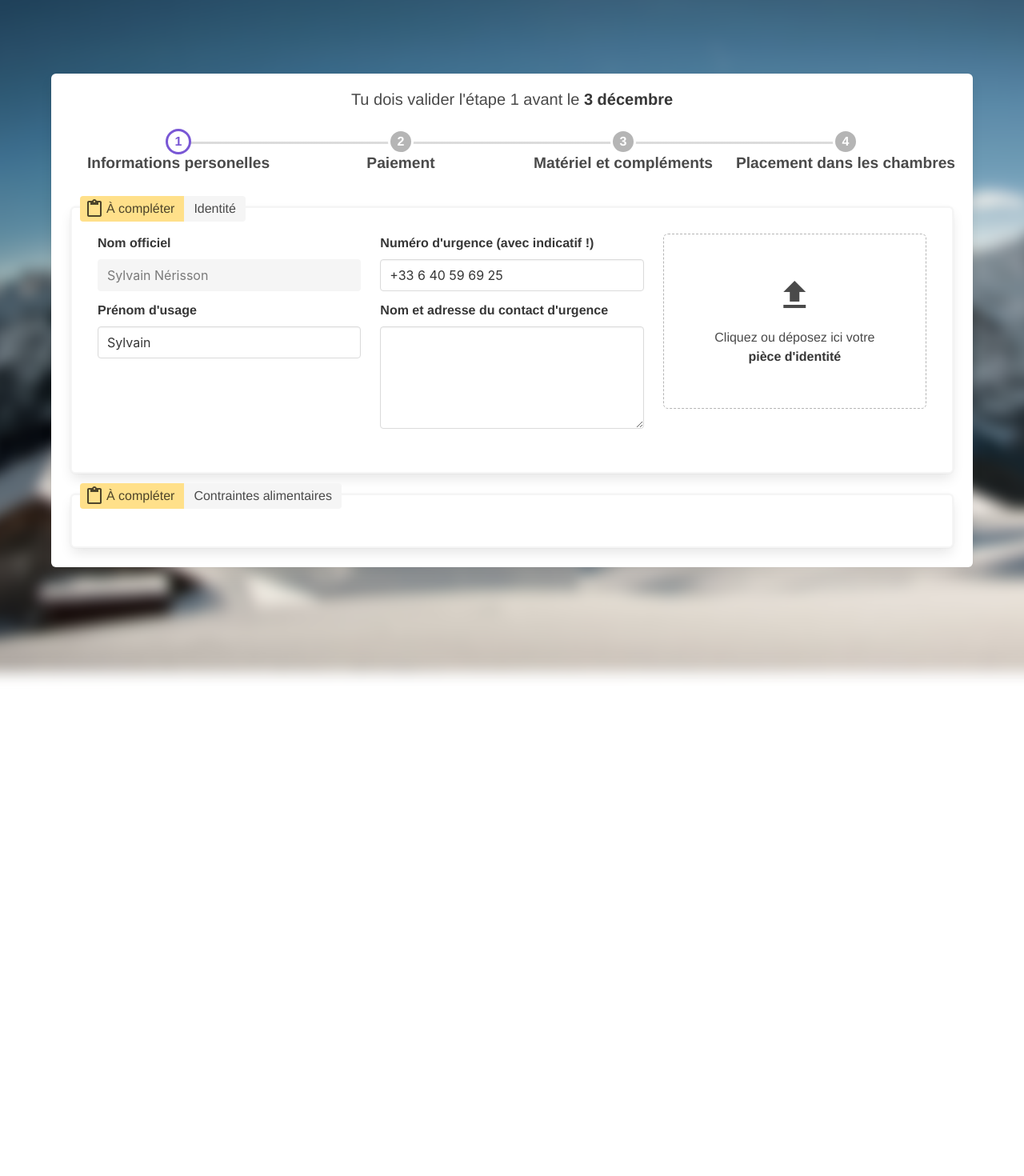
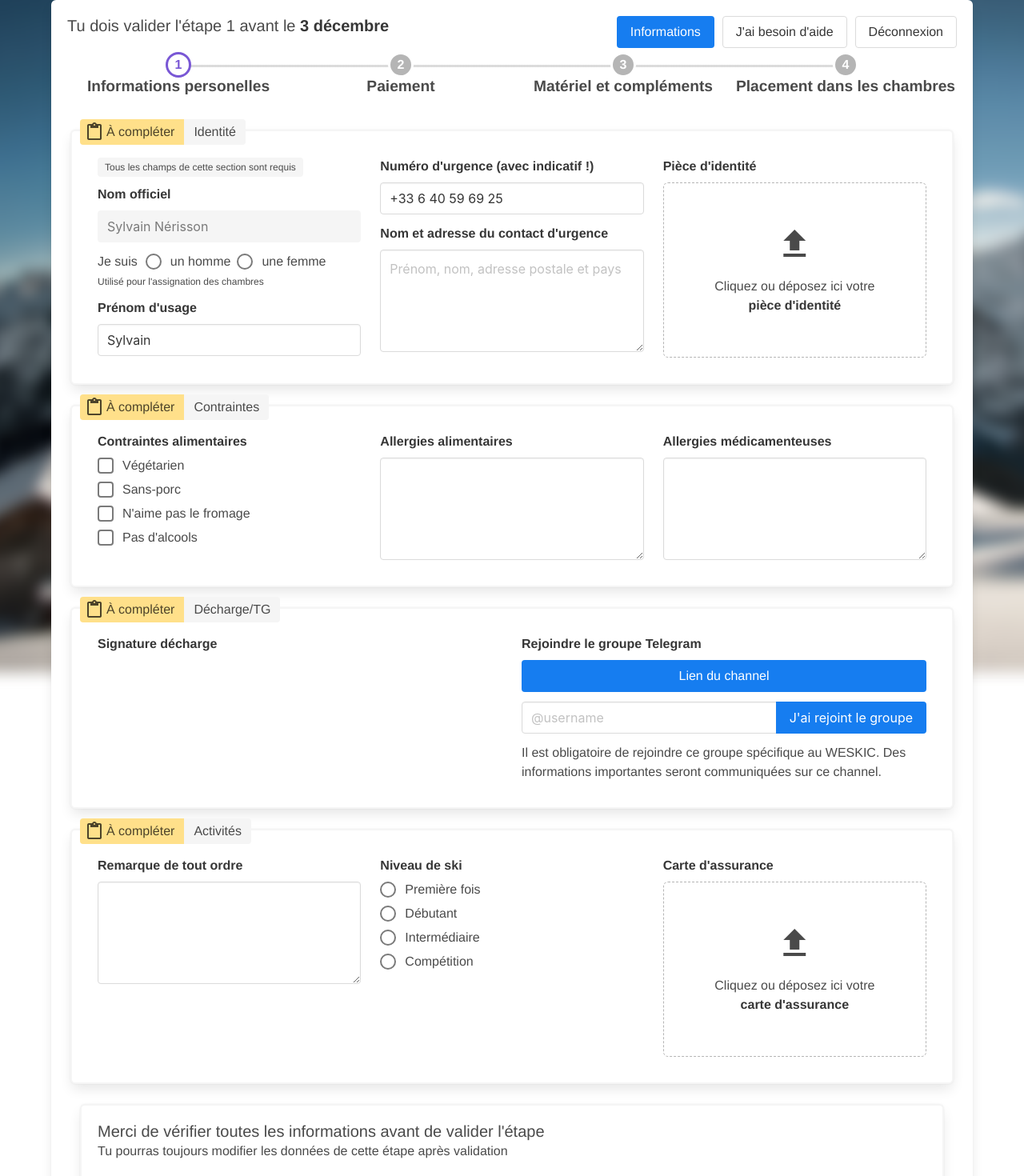
Before and after one commit to Coaching-IC/weskic, a Vue app in the folder weskic-frontend/: page /registration in a window 1280 px wide. Shown: the top 1470 px of the page at 80% size. Before the commit the page ends 800 px from the top, so only its background shows below. Built offline with nearby package versions, Linux system fonts and the light colour scheme; sample sign-in values are in the browser's storage.

Commit message:
Finished static form UI for registration step 1 + help form TODO : dynamic & all server-side

```diff
--- /dev/null
+++ b/weskic-frontend/src/components/HelpView.vue
@@ -0,0 +1,56 @@
+<template>
+  <div id="">
+    <div class="container box">
+      <h1 class="title">Formulaire de contact</h1>
+      <div>
+        <b-field label="Question ou problème de type ...">
+          <div class="is-flex is-flex-direction-column">
+            <b-radio v-model="requestType" name="admin" native-value="admin" class="marginBottom10">
+              Administratif
+            </b-radio>
+            <b-radio v-model="requestType" name="registration" native-value="registration" class="marginBottom10">
+              Inscription / Site internet / IT
+            </b-radio>
+            <b-radio v-model="requestType" name="activity" native-value="activity" class="marginBottom10">
+              Activités / Animation
+            </b-radio>
+            <b-radio v-model="requestType" name="report" native-value="report" class="marginBottom10">
+              Plainte
+            </b-radio>
+          </div>
+        </b-field>
+
+        <b-field label="Le problème / la demande en une phrase très courte">
+          <b-input v-model="name"></b-input>
+        </b-field>
+
+        <b-field label="Le problème / la demande avec autant de mots que tu veux ;)">
+          <b-input type="textarea"></b-input>
+        </b-field>
+
+        <p>Le responsable aproprié recevra ton message par mail. </p>
+
+        <b-button type="is-info" expanded>Envoyer !</b-button>
+      </div>
+    </div>
+  </div>
+</template>
+
+<script>
+export default {
+  name: 'HelpView',
+  components: {},
+  data: () => ({
+    requestType: ''
+  }),
+  props: {}
+}
+</script>
+
+<style scoped>
+
+.marginBottom10 {
+  margin-bottom: 10px;
+}
+
+</style>
--- a/weskic-frontend/src/components/QaA.vue
+++ b/weskic-frontend/src/components/QaA.vue
@@ -37,8 +37,7 @@
             On te demandera aussi un contact d'urgence, de signer une décharge et de fournir deux documents indispensables :
             une <strong>pièce d'identité</strong> et ta <strong>carte d'assurance</strong>.</p></li>
         <li><strong>ÉTAPE 2 - Paiement</strong>
-          <p>On propose deux méthodes de paiement. Soit <strong>en ligne</strong> avec une carte de crédit ou TWINT,
-            soit à la Boutique AGEPoly <strong>en cash</strong>.<br><strong>Attention: vous avez 5 jours pour
+          <p>Les différents moyens de paiement ne sont pas encore fixés mais il y aura au moins la possibilité de payer en ligne par CB. Ce paragraphe sera mis à jour ultérieurement.<br><strong>Attention: vous avez 5 jours pour
               effectuer votre paiement à compter de votre première connexion Tequila. Votre place n'est plus
               garantie après ce délai.</strong></p></li>
         <li><strong>ÉTAPE 3 - Matériel et compléments</strong>
--- a/weskic-frontend/src/components/RegistrationView.vue
+++ b/weskic-frontend/src/components/RegistrationView.vue
@@ -1,10 +1,14 @@
 <template>
   <div id="topRegistration">
-<!--    <b-button id="logoutTop" type="is-warning is-outlined" tag="router-link" :to="{name: 'logout'}">Déconnexion</b-button>-->
     <div id="box" class="box container">
-
-      <h1 class="subtitle has-text-centered">Tu dois valider l'étape 1 avant le <strong>3 décembre</strong></h1>
-
+      <div class="is-flex is-justify-content-center">
+        <h1 class="subtitle has-text-centered">Tu dois valider l'étape 1 avant le <strong>3 décembre</strong></h1>
+        <div id="topBtns">
+          <b-button class="btnTop" type="is-info" tag="router-link" :to="{name: 'info'}" target="_blank">Informations</b-button>
+          <b-button class="btnTop" type="" tag="router-link" :to="{name: 'help'}" target="_blank">J'ai besoin d'aide</b-button>
+          <b-button class="btnTop" type="" tag="router-link" :to="{name: 'logout'}">Déconnexion</b-button>
+        </div>
+      </div>
       <b-steps
           v-model="activeStep"
           animated
@@ -27,7 +31,6 @@
           Lorem ipsum dolor sit amet.
         </b-step-item>
       </b-steps>
-
     </div>
   </div>
 </template>
@@ -47,10 +50,17 @@ export default {
 
 <style scoped>
 
-#logoutTop {
-  position: absolute;
-  top: 15px;
-  right: 15px;
+.subtitle {
+  margin-bottom: 0;
+}
+
+#topBtns {
+  margin-left: auto;
+}
+
+.btnTop {
+  margin-left: 10px;
+  margin-bottom: 5px;
 }
 
 #box {
--- a/weskic-frontend/src/components/registration/PersonalInfo.vue
+++ b/weskic-frontend/src/components/registration/PersonalInfo.vue
@@ -1,14 +1,29 @@
 <template>
   <div id="">
     <div class="box sectionBox columns">
+
       <b-taglist attached class="sectionTag">
         <b-tag icon="content-paste" class="is-warning is-medium">À compléter</b-tag>
         <b-tag type="is-grey" class="is-medium">Identité</b-tag>
       </b-taglist>
 
       <div class="column">
+        <b-tag class="marginBottom10">Tous les champs de cette section sont requis</b-tag>
         <b-field label="Nom officiel">
           <b-input disabled value="Sylvain Nérisson"></b-input>
+        </b-field>
+        <b-field message="Utilisé pour l'assignation des chambres">
+          <p style="margin-right:10px;">Je suis</p>
+          <b-radio v-model="sex"
+                   name="male"
+                   native-value="male">
+            un homme
+          </b-radio>
+          <b-radio v-model="sex"
+                   name="female"
+                   native-value="female">
+            une femme
+          </b-radio>
         </b-field>
         <b-field label="Prénom d'usage">
           <b-input value="Sylvain"></b-input>
@@ -19,20 +34,26 @@
           <b-input value="+33 6 40 59 69 25"></b-input>
         </b-field>
         <b-field label="Nom et adresse du contact d'urgence">
-          <b-input maxlength="200" type="textarea"></b-input>
+          <b-input type="textarea" placeholder="Prénom, nom, adresse postale et pays"></b-input>
         </b-field>
       </div>
       <div class="column">
-        <b-field>
-          <b-upload v-model="dropFiles"
-                    multiple
-                    drag-drop>
+        <b-field label="Pièce d'identité">
+          <div v-if="idFile.name" class="is-flex is-flex-direction-column">
+            <b-taglist attached class="is-justify-content-center">
+              <b-tag type="is-danger">Non envoyé</b-tag>
+              <b-tag type="is-info">{{ idFile.name }} ~ {{ Math.round(idFile.size / 1024) }}KB</b-tag>
+            </b-taglist>
+            <div class="is-flex is-justify-content-space-around">
+              <b-button type="is-danger" outlined class="is-small">Changer de fichier</b-button>
+              <b-button type="is-info" class="is-small">Envoyer</b-button>
+            </div>
+          </div>
+          <b-upload v-else v-model="idFile" drag-drop>
             <section class="section">
               <div class="content has-text-centered">
                 <p>
-                  <b-icon
-                      icon="upload"
-                      size="is-large">
+                  <b-icon icon="upload" size="is-large">
                   </b-icon>
                 </p>
                 <p>Cliquez ou déposez ici votre <strong>pièce d'identité</strong></p>
@@ -47,22 +68,134 @@
     <div class="box sectionBox columns">
       <b-taglist attached class="sectionTag">
         <b-tag icon="content-paste" class="is-warning is-medium">À compléter</b-tag>
-        <b-tag type="is-grey" class="is-medium">Contraintes alimentaires</b-tag>
+        <b-tag type="is-grey" class="is-medium">Contraintes</b-tag>
       </b-taglist>
 
       <div class="column">
-
+        <b-field label="Contraintes alimentaires">
+          <div class="is-flex is-flex-direction-column is-justify-content-space-between">
+            <b-checkbox v-model="diets" native-value="vegetarian" class="marginBottom10">
+              Végétarien
+            </b-checkbox>
+            <b-checkbox v-model="diets" native-value="no-porc" class="marginBottom10">
+              Sans-porc
+            </b-checkbox>
+            <b-checkbox v-model="diets" native-value="no-cheese" class="marginBottom10">
+              N'aime pas le fromage
+            </b-checkbox>
+            <b-checkbox v-model="diets" native-value="no-alcohol" class="marginBottom10">
+              Pas d'alcools
+            </b-checkbox>
+          </div>
+        </b-field>
       </div>
       <div class="column">
-
+        <b-field label="Allergies alimentaires">
+          <b-input type="textarea"></b-input>
+        </b-field>
       </div>
       <div class="column">
-
+        <b-field label="Allergies médicamenteuses">
+          <b-input type="textarea"></b-input>
+        </b-field>
       </div>
-
     </div>
 
+    <div class="box sectionBox columns">
+      <b-taglist attached class="sectionTag">
+        <b-tag icon="content-paste" class="is-warning is-medium">À compléter</b-tag>
+        <b-tag type="is-grey" class="is-medium">Décharge/TG</b-tag>
+      </b-taglist>
 
+      <div class="column">
+        <b-field label="Signature décharge">
+
+        </b-field>
+      </div>
+      <div class="column">
+        <b-field label="Rejoindre le groupe Telegram">
+          <b-button type="is-info" expanded tag="a" @click="openTelegram">Lien du channel</b-button>
+        </b-field>
+        <b-field>
+          <b-input expanded v-model="telegramUsername" placeholder="@username"></b-input>
+          <p class="control">
+            <b-button class="button is-info">J'ai rejoint le groupe</b-button>
+          </p>
+        </b-field>
+        <p>Il est obligatoire de rejoindre ce groupe spécifique au WESKIC. Des informations importantes seront
+          communiquées sur ce channel.</p>
+      </div>
+    </div>
+
+    <div class="box sectionBox columns">
+      <b-taglist attached class="sectionTag">
+        <b-tag icon="content-paste" class="is-warning is-medium">À compléter</b-tag>
+        <b-tag type="is-grey" class="is-medium">Activités</b-tag>
+      </b-taglist>
+
+      <div class="column">
+        <b-field label="Remarque de tout ordre">
+          <b-input type="textarea"></b-input>
+        </b-field>
+      </div>
+      <div class="column">
+        <b-field label="Niveau de ski">
+          <div class="is-flex is-flex-direction-column">
+            <b-radio v-model="skiLevel" name="first-time" native-value="first-time" class="marginBottom10">
+              Première fois
+            </b-radio>
+            <b-radio v-model="skiLevel" name="beginner" native-value="beginner" class="marginBottom10">
+              Débutant
+            </b-radio>
+            <b-radio v-model="skiLevel" name="intermediate" native-value="intermediate" class="marginBottom10">
+              Intermédiaire
+            </b-radio>
+            <b-radio v-model="skiLevel" name="competition" native-value="competition" class="marginBottom10">
+              Compétition
+            </b-radio>
+          </div>
+        </b-field>
+      </div>
+      <div class="column">
+        <b-field label="Carte d'assurance">
+          <div v-if="insuranceFile.name" class="is-flex is-flex-direction-column">
+            <b-taglist attached class="is-justify-content-center">
+              <b-tag type="is-danger">Non envoyé</b-tag>
+              <b-tag type="is-info">{{ insuranceFile.name }} ~ {{ Math.round(insuranceFile.size / 1024) }}KB</b-tag>
+            </b-taglist>
+            <div class="is-flex is-justify-content-space-around">
+              <b-button type="is-danger" outlined class="is-small">Changer de fichier</b-button>
+              <b-button type="is-info" class="is-small">Envoyer</b-button>
+            </div>
+          </div>
+          <b-upload v-else v-model="insuranceFile" drag-drop>
+            <section class="section">
+              <div class="content has-text-centered">
+                <p>
+                  <b-icon icon="upload" size="is-large">
+                  </b-icon>
+                </p>
+                <p>Cliquez ou déposez ici votre <strong>carte d'assurance</strong></p>
+              </div>
+            </section>
+          </b-upload>
+        </b-field>
+      </div>
+    </div>
+
+    <div class="box sectionBox">
+      <h2 class="subtitle">Merci de vérifier toutes les informations avant de valider l'étape</h2>
+      <p>Tu pourras toujours modifier les données de cette étape après validation</p>
+      <br>
+      <div class="is-flex is-justify-content-center">
+        <b-button v-if="formReady" type="is-success">Valider l'étape 1</b-button>
+        <b-button v-else disabled type="is-danger">Formulaire incomplet</b-button>
+      </div>
+      <br>
+      <h2 class="subtitle">Informations relatives à la protection des données</h2>
+      <p>Toutes les informations personnelles saisies ci-dessus sont chiffrées et seront détruites après l'événement.
+        Accès complet pour les 2 Supercoachs et Cybercoach, accès spécifique pour les autres responsables.</p>
+    </div>
   </div>
 </template>
 
@@ -70,12 +203,32 @@
 export default {
   name: 'PersonalInfo',
   components: {},
-  data: () => ({}),
-  props: {}
+  data: () => ({
+    sex: '',
+    skiLevel: '',
+    idFile: {},
+    insuranceFile: {},
+    diets: [],
+    formReady: false
+  }),
+  props: {},
+  methods: {
+    openTelegram() {
+      window.open('https://go.epfl.ch/weskic-telegram','_blank');
+    }
+  }
 }
 </script>
 
 <style scoped>
+
+.marginBottom10 {
+  margin-bottom: 10px;
+}
+
+.subtitle {
+  margin-bottom: 0;
+}
 
 .sectionBox {
   position: relative;
--- a/weskic-frontend/src/main.js
+++ b/weskic-frontend/src/main.js
@@ -11,6 +11,7 @@ import LoginView from "@/components/LoginView";
 import InfoView from "@/components/InfoView";
 import NotFoundView from "@/components/NotFoundView";
 import RegistrationView from "@/components/RegistrationView";
+import HelpView from "@/components/HelpView";
 
 Vue.config.productionTip = false;
 Vue.use(Buefy);
@@ -140,6 +141,11 @@ const routes = [
         }
     },
     {
+        path: '/help', component: HelpView, name: 'help', beforeEnter: (from, to, next) => {
+            if (store.state.jwt === '') next({name: 'login'}); else next();
+        }
+    },
+    {
         path: '/logout', name: 'logout',
         beforeEnter: (from, to, next) => {
             console.log('logging out ...');
```
Also changed, not shown: 1 other file (tests, documents, lock files or other folders).
